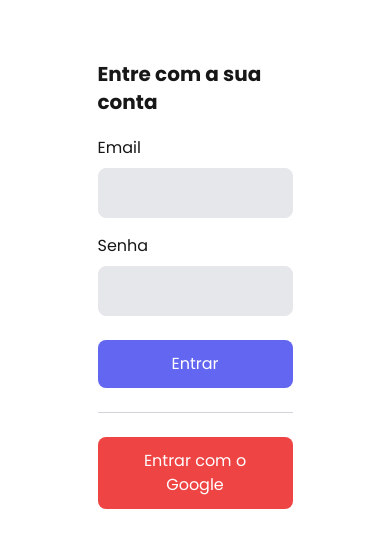
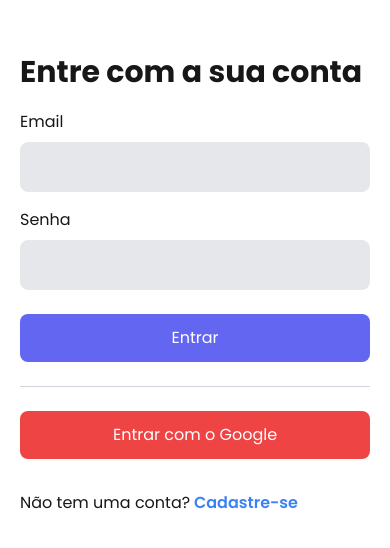
Before and after one commit to RenanClaude/template-admin, a Next.js app: page /autenticacao in a window 390 px wide. Shown: the part 138-686 px from the top of the page. Built offline with nearby package versions, Linux system fonts and the light colour scheme.

Commit message:
Improving the authentication page

```diff
--- a/src/components/icons/index.tsx
+++ b/src/components/icons/index.tsx
@@ -34,3 +34,10 @@ export const moonIcon = (size = 6) => (
     <path fillRule="evenodd" d="M9.528 1.718a.75.75 0 0 1 .162.819A8.97 8.97 0 0 0 9 6a9 9 0 0 0 9 9 8.97 8.97 0 0 0 3.463-.69.75.75 0 0 1 .981.98 10.503 10.503 0 0 1-9.694 6.46c-5.799 0-10.5-4.7-10.5-10.5 0-4.368 2.667-8.112 6.46-9.694a.75.75 0 0 1 .818.162Z" clipRule="evenodd" />
   </svg>
 )
+
+export const warningIcon = (size = 6) => (
+  <svg xmlns="http://www.w3.org/2000/svg" fill="none" viewBox="0 0 24 24" strokeWidth={1.5} stroke="currentColor" className={`h-${size} w-${size}`}>
+  <path strokeLinecap="round" strokeLinejoin="round" d="M12 9v3.75m-9.303 3.376c-.866 1.5.217 3.374 1.948 3.374h14.71c1.73 0 2.813-1.874 1.948-3.374L13.949 3.378c-.866-1.5-3.032-1.5-3.898 0L2.697 16.126ZM12 15.75h.007v.008H12v-.008Z" />
+</svg>
+
+)
--- a/src/pages/autenticacao.tsx
+++ b/src/pages/autenticacao.tsx
@@ -1,10 +1,17 @@
 import AuthInput from "@/components/auth/AuthInput";
+import { warningIcon } from "@/components/icons";
 import { useState } from "react";
 
 export default function Authentication() {
   const [value, setValue] = useState("");
   const [password, setPassword] = useState("");
   const [mode, setMode] = useState<"login" | "register">("login");
+  const [error, setError] = useState(null);
+
+  function showError(msg: string, time = 5) {
+    setError(msg);
+    setTimeout(() => setError(null), time * 1000);
+  }
 
   function toSubmit() {
     if (mode === "login") {
@@ -15,13 +22,25 @@ export default function Authentication() {
   }
 
   return (
-    <div className={`flex flex-col h-screen items-center justify-center`}>
+    <div className={`flex h-screen items-center justify-center`}>
 
-      <div className={`w-1/2`}>
+      <div className={`hidden md:block md:w-1/2 lg:w-2/3`}>
+        <img src="https://picsum.photos/1000" alt="Imagem da página de autenticação"
+          className={`h-screen w-full object-cover`} />
+      </div>
 
-        <h1 className={`text-xl font-bold mb-5`}>
-          {mode === "login" ? "Entre com a sua conta" : "Cadastre-se na plataforma"}
+      <div className={`m-10 w-full md:w-1/2 lg:w-1/3`}>
+
+        <h1 className={`text-3xl font-bold mb-5`}>
+          {mode === "login" ? "Entre com a sua conta" : "Cadastre-se na Plataforma"}
         </h1>
+
+        {error ? (
+          <div className={`flex items-center bg-red-400 text-white px-5 py-3 my-2 border border-red-700 rounded-lg`}>
+            {warningIcon()}
+            <span className="ml-3">{error}</span>
+          </div>
+        ) : false}
 
         <AuthInput label="Email" value={value} type="email" changeValue={setValue} mandatory />
         <AuthInput label="Senha" value={password} type="password" changeValue={setPassword} mandatory />
@@ -36,6 +55,18 @@ export default function Authentication() {
           Entrar com o Google
         </button>
 
+        {mode === "login" ? (
+          <p className="mt-8">
+            Não tem uma conta?
+            <a onClick={() => setMode("register")} className={`text-blue-500 hover:text-blue-700 font-semibold cursor-pointer`}> Cadastre-se</a>
+          </p>
+        ) : (
+          <p className="mt-8">
+            Já faz parte da nossa comunidade?
+            <a onClick={() => setMode("login")} className={`text-blue-500 hover:text-blue-700 font-semibold cursor-pointer`}> Entre aqui</a>
+          </p>
+        )}
+
       </div>
 
     </div>
```
